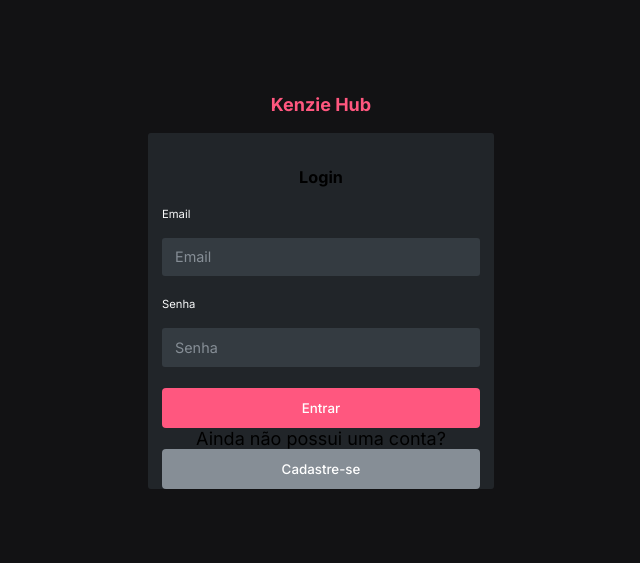
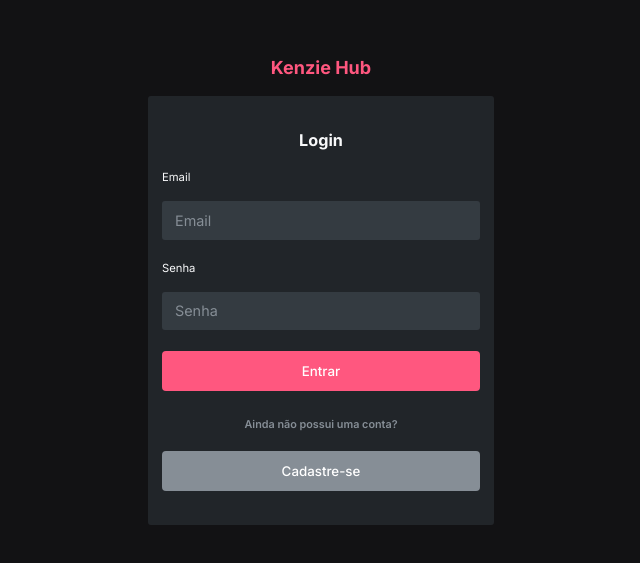
Before and after one commit to werikscs/hub-portfolios, a React (Create React App) app: page / in a window 1280 px wide. Shown: the part 109-672 px from the top of the page, without its empty margins (319-959 px from the left). Built offline with nearby package versions, Linux system fonts and the light colour scheme.

Commit message:
feat(pages/login/styles.js): add span styles

```diff
--- a/src/pages/Login/styles.js
+++ b/src/pages/Login/styles.js
@@ -19,16 +19,26 @@ export const Div = styled.div`
 
   width: 100%;
 
-  padding: 0 14px;
+  padding: 34px 14px;
 
   border-radius: 3px;
 
   background-color: var(--color-gray-3);
 
   h2 {
-    margin-top: 34px;
     margin-bottom: 20px;
 
     font-size: 0.9rem;
+
+    color: var(--color-gray-0);
+  }
+
+  span {
+    color: var(--color-gray-1);
+
+    font-weight: 600;
+    font-size: 0.6rem;
+
+    margin: 27px 0 20px;
   }
 `;
```
